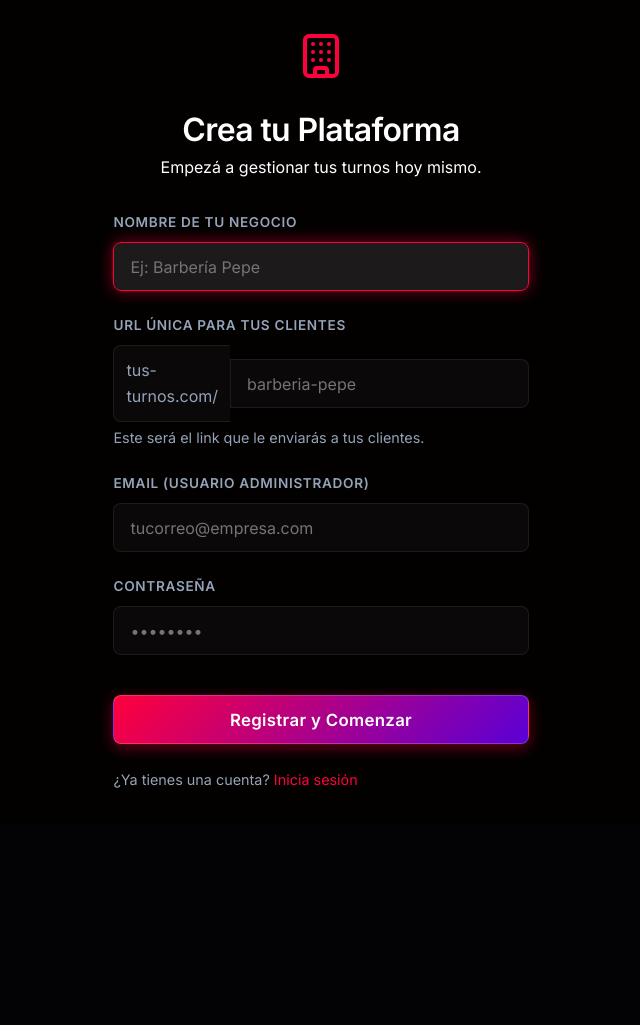
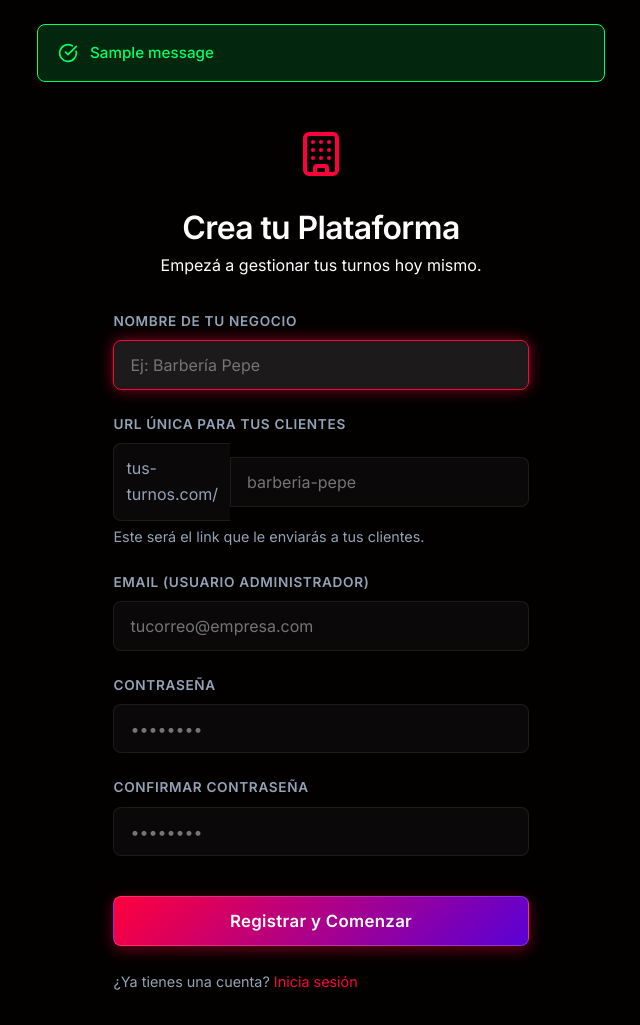
Before and after one commit to felipebanndeira/Turnos-PF, a Flask app: page /registro in a window 1280 px wide. Shown: the part 70-1095 px from the top of the page, without its empty margins (319-959 px from the left). Before the commit the page ends 858 px from the top, so only its background shows below. Run offline with Flask 3, Linux system fonts and the light colour scheme; one stand-in notice (Sample message) is shown.

Commit message:
Add flash alerts and confirm password validation

```diff
--- a/routes/auth_routes.py
+++ b/routes/auth_routes.py
@@ -26,6 +26,11 @@ def registro_negocio_view():
         url_id = request.form.get("url_id")
         email = request.form.get("email")
         password = request.form.get("password")
+        confirm_password = request.form.get("confirm_password")
+
+        if password != confirm_password:
+            flash("Las contraseñas no coinciden.", "danger")
+            return render_template("auth/registro_negocio.html")
 
         ok, msg = auth.registrar_negocio(nombre, url_id, email, password)
         if ok:
--- a/templates/auth/registro_negocio.html
+++ b/templates/auth/registro_negocio.html
@@ -29,10 +29,15 @@
       </div>
       <div class="form-group">
         <label class="form-label">Contraseña</label>
-        <input type="password" name="password" class="form-control" placeholder="••••••••" required />
+        <input type="password" id="password" name="password" class="form-control" placeholder="••••••••" required />
+      </div>
+      <div class="form-group">
+        <label class="form-label">Confirmar Contraseña</label>
+        <input type="password" id="confirm_password" name="confirm_password" class="form-control" placeholder="••••••••" required />
+        <small id="pass_match_msg" style="display:none; color:var(--danger); margin-top:0.25rem; font-size:0.85rem;">Las contraseñas no coinciden.</small>
       </div>
 
-      <button type="submit" class="btn btn-primary" style="width: 100%; margin-top: 1rem;">Registrar y Comenzar</button>
+      <button type="submit" id="submit_btn" class="btn btn-primary" style="width: 100%; margin-top: 1rem;">Registrar y Comenzar</button>
 
       <p class="text-center text-muted" style="margin-top: 1.5rem; font-size: 0.9rem;">
         ¿Ya tienes una cuenta? <a href="{{ url_for('auth.login_admin_view') }}">Inicia sesión</a>
@@ -40,4 +45,26 @@
     </form>
   </div>
 </div>
+
+<script>
+  const pass = document.getElementById('password');
+  const confirmPass = document.getElementById('confirm_password');
+  const msg = document.getElementById('pass_match_msg');
+  const btn = document.getElementById('submit_btn');
+
+  function validatePasswords() {
+    if (confirmPass.value && pass.value !== confirmPass.value) {
+      msg.style.display = 'block';
+      btn.disabled = true;
+      btn.style.opacity = '0.6';
+    } else {
+      msg.style.display = 'none';
+      btn.disabled = false;
+      btn.style.opacity = '1';
+    }
+  }
+
+  pass.addEventListener('input', validatePasswords);
+  confirmPass.addEventListener('input', validatePasswords);
+</script>
 {% endblock %}
--- a/templates/base.html
+++ b/templates/base.html
@@ -222,6 +222,26 @@
   </div>
 </nav>
 
+{% with messages = get_flashed_messages(with_categories=true) %}
+  {% if messages %}
+    <div style="max-width: 600px; margin: 1.5rem auto 0; padding: 0 1rem;">
+      {% for category, message in messages %}
+        <div style="padding: 1rem 1.25rem; border-radius: var(--radius); margin-bottom: 1rem; font-size: 0.95rem; font-weight: 500; display: flex; align-items: center; gap: 0.75rem;
+          {% if category == 'danger' %}
+            background: rgba(255, 0, 60, 0.15); border: 1px solid var(--danger); color: #ff6685;
+          {% elif category == 'success' %}
+            background: rgba(0, 255, 102, 0.15); border: 1px solid var(--success); color: #00ff66;
+          {% else %}
+            background: rgba(255, 170, 0, 0.15); border: 1px solid #ffaa00; color: #ffaa00;
+          {% endif %}">
+          <i data-lucide="{% if category == 'danger' %}alert-circle{% elif category == 'success' %}check-circle{% else %}info{% endif %}" style="width: 20px; height: 20px; flex-shrink: 0;"></i>
+          <span>{{ message }}</span>
+        </div>
+      {% endfor %}
+    </div>
+  {% endif %}
+{% endwith %}
+
 {% block content %}{% endblock %}
 
 <script>
```
